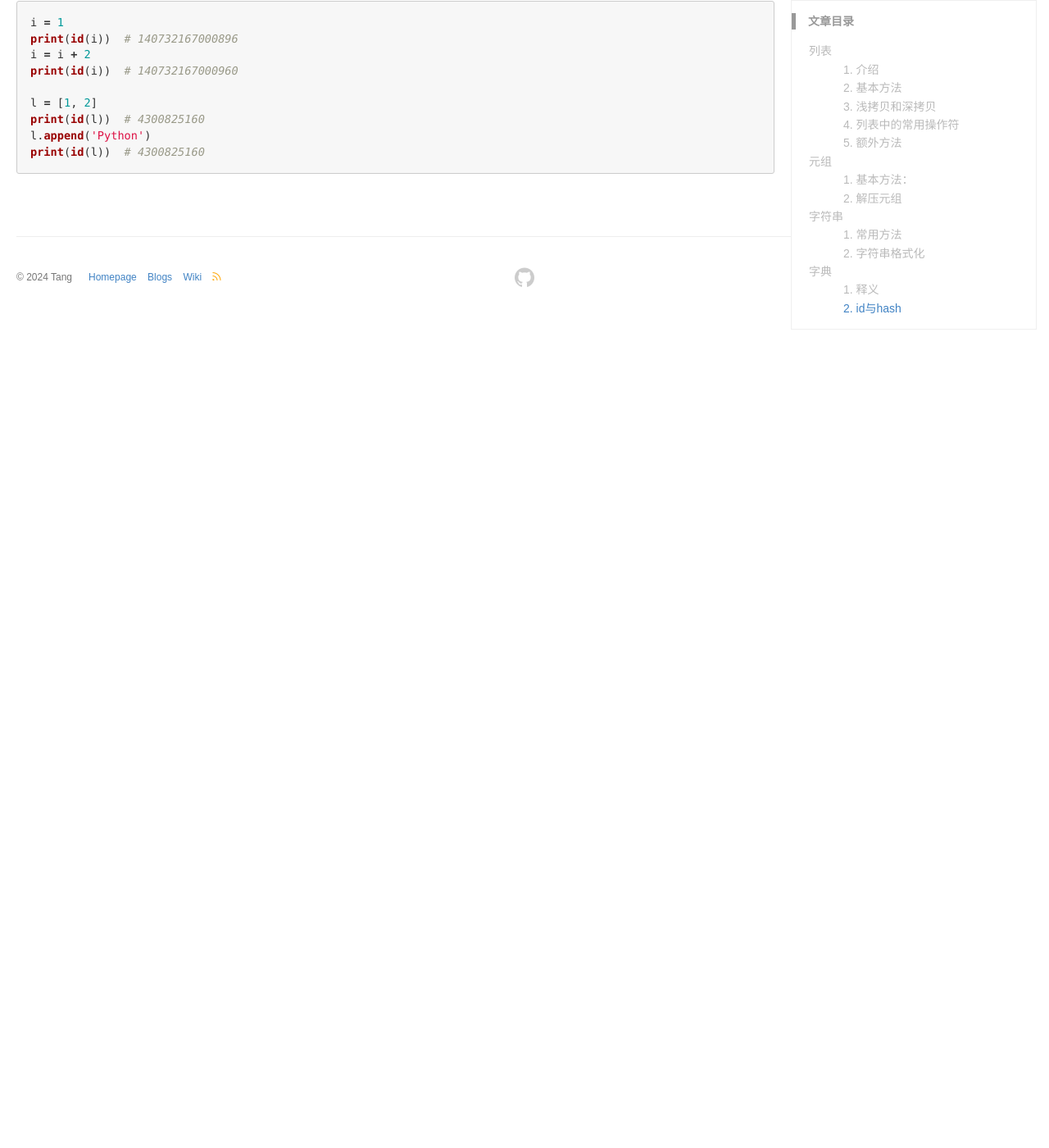
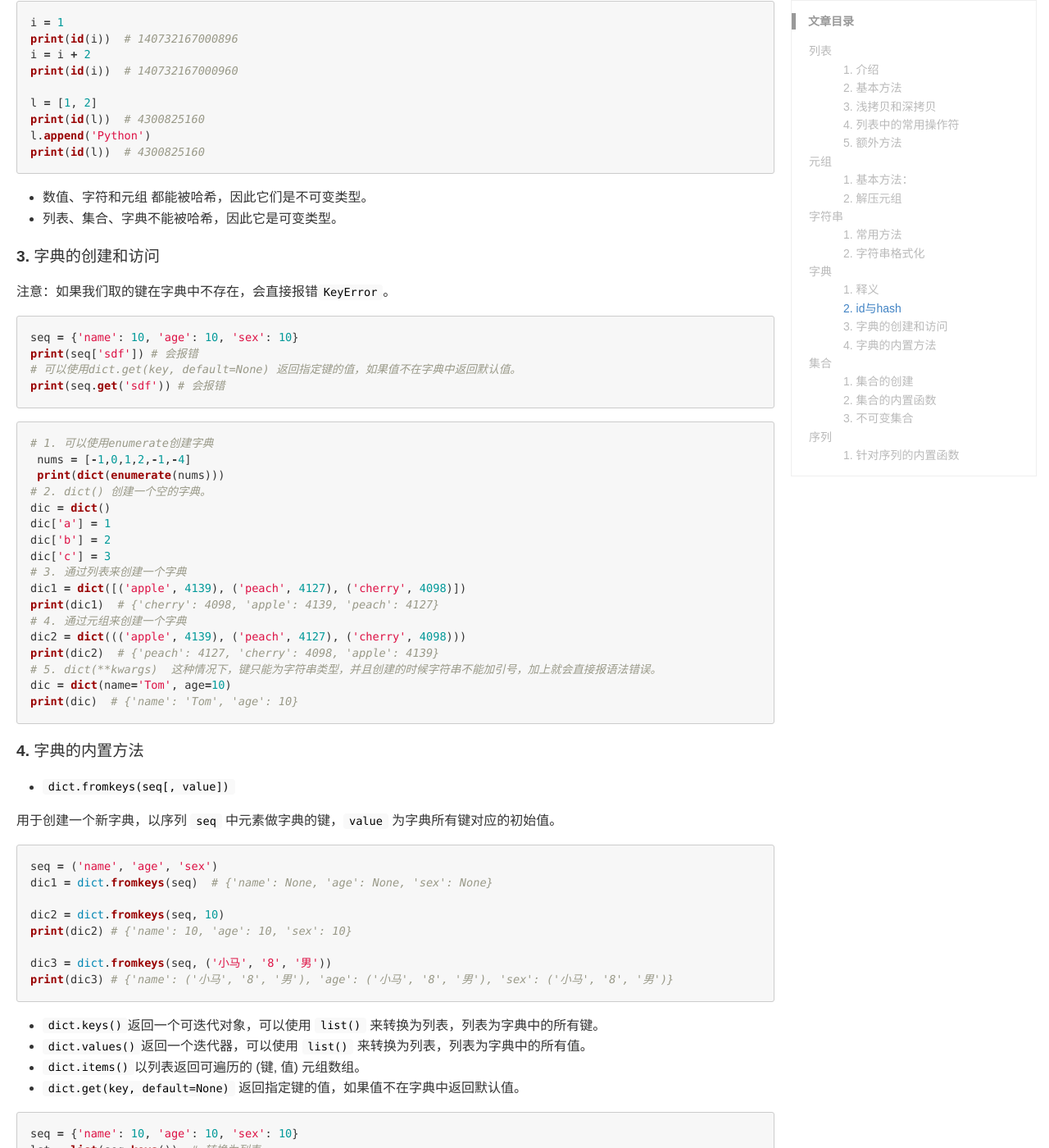
Before and after one commit to tangxing7028/tangxing7028.github.io, a Jekyll site: the page built from _posts/python/阿里云-天池/2024-04-24-Python入门(中).md, in a window 1280 px wide and 1400 px high, scrolled down 6705 px. Shown: the whole window at 82% size. Built offline with Jekyll 4.4.1, drawn with Linux system fonts in a browser that asks for light colours; before the commit the page ends 7092 px from its top, so only the background shows below that; some of the changed text lies outside the part shown.

Commit message:
python学习

````diff
--- a/_posts/python/阿里云-天池/2024-04-24-Python入门(中).md
+++ b/_posts/python/阿里云-天池/2024-04-24-Python入门(中).md
@@ -319,3 +319,182 @@ print(id(l))  # 4300825160
 l.append('Python')
 print(id(l))  # 4300825160
 ```
+
+- 数值、字符和元组 都能被哈希，因此它们是不可变类型。
+- 列表、集合、字典不能被哈希，因此它是可变类型。
+
+#### 3. 字典的创建和访问
+
+注意：如果我们取的键在字典中不存在，会直接报错`KeyError`。
+
+```python
+seq = {'name': 10, 'age': 10, 'sex': 10}
+print(seq['sdf']) # 会报错
+# 可以使用dict.get(key, default=None) 返回指定键的值，如果值不在字典中返回默认值。
+print(seq.get('sdf')) # 会报错
+```
+
+
+
+
+
+```python
+# 1. 可以使用enumerate创建字典
+ nums = [-1,0,1,2,-1,-4]
+ print(dict(enumerate(nums)))
+# 2. dict() 创建一个空的字典。
+dic = dict()
+dic['a'] = 1
+dic['b'] = 2
+dic['c'] = 3
+# 3. 通过列表来创建一个字典
+dic1 = dict([('apple', 4139), ('peach', 4127), ('cherry', 4098)])
+print(dic1)  # {'cherry': 4098, 'apple': 4139, 'peach': 4127}
+# 4. 通过元组来创建一个字典
+dic2 = dict((('apple', 4139), ('peach', 4127), ('cherry', 4098)))
+print(dic2)  # {'peach': 4127, 'cherry': 4098, 'apple': 4139}
+# 5. dict(**kwargs)  这种情况下，键只能为字符串类型，并且创建的时候字符串不能加引号，加上就会直接报语法错误。
+dic = dict(name='Tom', age=10)
+print(dic)  # {'name': 'Tom', 'age': 10}
+```
+
+#### 4. 字典的内置方法
+
+- `dict.fromkeys(seq[, value])`
+
+用于创建一个新字典，以序列 `seq` 中元素做字典的键，`value` 为字典所有键对应的初始值。
+
+```python
+seq = ('name', 'age', 'sex')
+dic1 = dict.fromkeys(seq)  # {'name': None, 'age': None, 'sex': None}
+
+dic2 = dict.fromkeys(seq, 10)
+print(dic2) # {'name': 10, 'age': 10, 'sex': 10}
+
+dic3 = dict.fromkeys(seq, ('小马', '8', '男'))
+print(dic3) # {'name': ('小马', '8', '男'), 'age': ('小马', '8', '男'), 'sex': ('小马', '8', '男')}
+```
+
+- `dict.keys()`返回一个可迭代对象，可以使用 `list()` 来转换为列表，列表为字典中的所有键。
+- `dict.values()`返回一个迭代器，可以使用 `list()` 来转换为列表，列表为字典中的所有值。
+- `dict.items()`以列表返回可遍历的 (键, 值) 元组数组。
+- `dict.get(key, default=None)` 返回指定键的值，如果值不在字典中返回默认值。
+
+```python
+seq = {'name': 10, 'age': 10, 'sex': 10}
+lst = list(seq.keys())  # 转换为列表
+print(list(dic.values()))
+print(lst)  # ['name', 'age', 'sex']
+print(list(seq.items()))
+print(seq.get('name'))
+```
+
+- `dict.setdefault(key, default=None)`和`get()`方法 类似, 如果键不存在于字典中，将会添加键并将值设为默认值。
+
+```python
+seq = {'name': 10, 'age': 10, 'sex': 10}
+value = seq.setdefault('tel', "1245436")
+print("Age 键的值为 : %s" % dic.setdefault('age', None))  # Age 键的值为 : 7
+print(value)
+print(seq)
+```
+
+- `dict.pop(key[,default])`删除字典给定键 `key` 所对应的值，返回值为被删除的值。`key` 值必须给出。若`key`不存在，则返回 `default` 值。
+
+- `del dict[key]` 删除字典给定键 `key` 所对应的值。
+
+- `dict.clear()`用于删除字典内所有元素。
+
+
+
+- `dict.update(dict2)`把字典参数 `dict2` 的 `key:value`对 更新到字典 `dict` 里。
+
+```python
+dic = {'Name': 'Lsgogroup', 'Age': 7}
+dic2 = {'Sex': 'female', 'Age': 8}
+dic.update(dic2)
+print(dic)  # {'Sex': 'female', 'Age': 8, 'Name': 'Lsgogroup'}
+```
+
+## 集合
+
+Python 中`set`与`dict`类似，也是一组`key`的集合，但不存储`value`。由于`key`不能重复，所以，在`set`中，没有重复的`key`。
+
+注意，`key`为不可变类型，即可哈希的值。
+
+```python
+num = {}
+print(type(num))  # <class 'dict'>
+num = {1, 2, 3, 4}
+print(type(num))  # <class 'set'>
+```
+
+#### 1. 集合的创建
+
+- 先创建对象再加入元素。
+- 在创建空集合的时候只能使用`s = set()`，因为`s = {}`创建的是空字典。
+- 重复元素在`set`中会被自动被过滤。
+
+```python
+basket = set()
+basket.add('apple')
+basket.add('banana')
+```
+
+集合的两个特点：无序 (unordered) 和唯一 (unique)。
+
+#### 2. 集合的内置函数
+
+- `set.update(set)`用于修改当前集合，可以添加新的元素或集合到当前集合中，如果添加的元素在集合中已存在，则该元素只会出现一次，重复的会忽略。
+
+- `set.remove(item)` 用于移除集合中的指定元素。如果元素不存在，则会发生错误。
+
+- `set.discard(value)` 用于移除指定的集合元素。`remove()` 方法在移除一个不存在的元素时会发生错误，而 `discard()` 方法不会。(推荐使用该方式)
+
+- `set.pop()` 用于随机移除一个元素。（因为set是没有下标的）
+
+#### 3. 不可变集合
+
+```python
+a = frozenset(range(10))  # 生成一个新的不可变集合,返回一个冻结的集合，冻结后集合不能再添加或删除任何元素
+print(a)
+
+b = frozenset('lsgogroup')
+print(b)
+```
+
+## 序列
+
+序列类型包括字符串、列表、元组、集合和字典，这些序列支持一些通用的操作，但比较特殊的是，集合和字典不支持索引、切片、相加和相乘操作。
+
+#### 1. 针对序列的内置函数
+
+- `list(sub)` 把一个可迭代对象转换为列表。
+
+```python
+a = list()
+print(a)  # []
+
+b = 'I Love LsgoGroup'
+print(list(b))
+
+c = (1, 1, 2, 3, 5, 8)
+print(list(c))
+```
+
+- `tuple(sub)` 把一个可迭代对象转换为元组。
+
+- `str(obj)` 把obj对象转换为字符串
+
+```python
+a = 123
+print(str(a))  # 123
+```
+
+- `max(sub)`返回序列或者参数集合中的最大值
+- `sum(iterable[, start=0])` 返回序列`iterable`与可选参数`start`的总和。
+
+```python
+for i, element in a:
+    print('{0},{1}'.format(i, element))
+```
````
